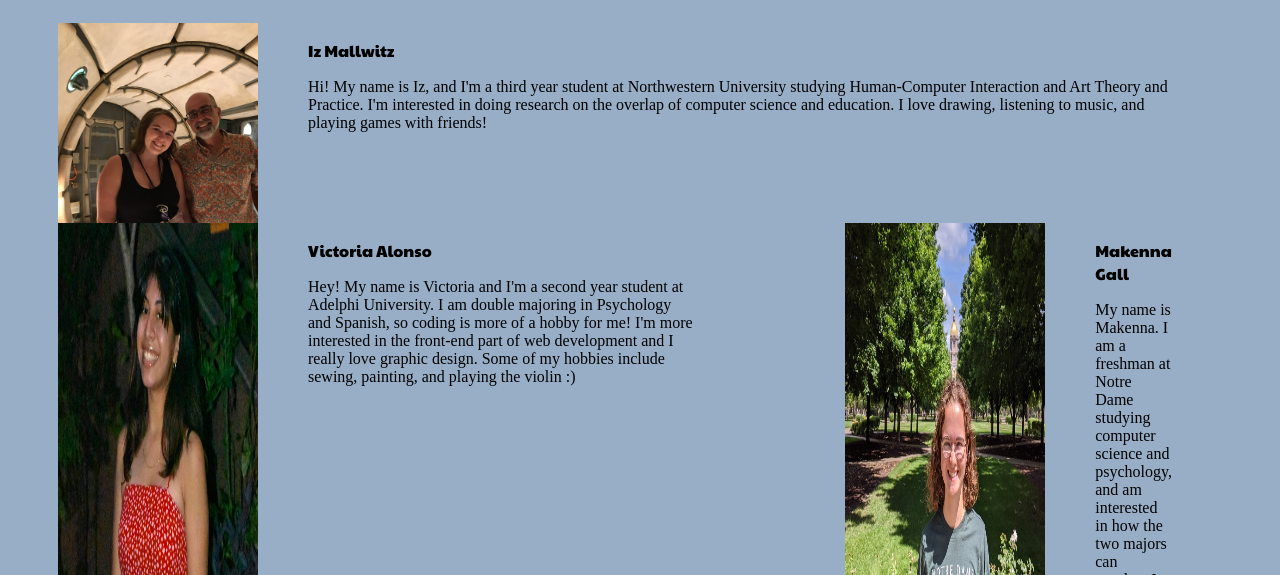
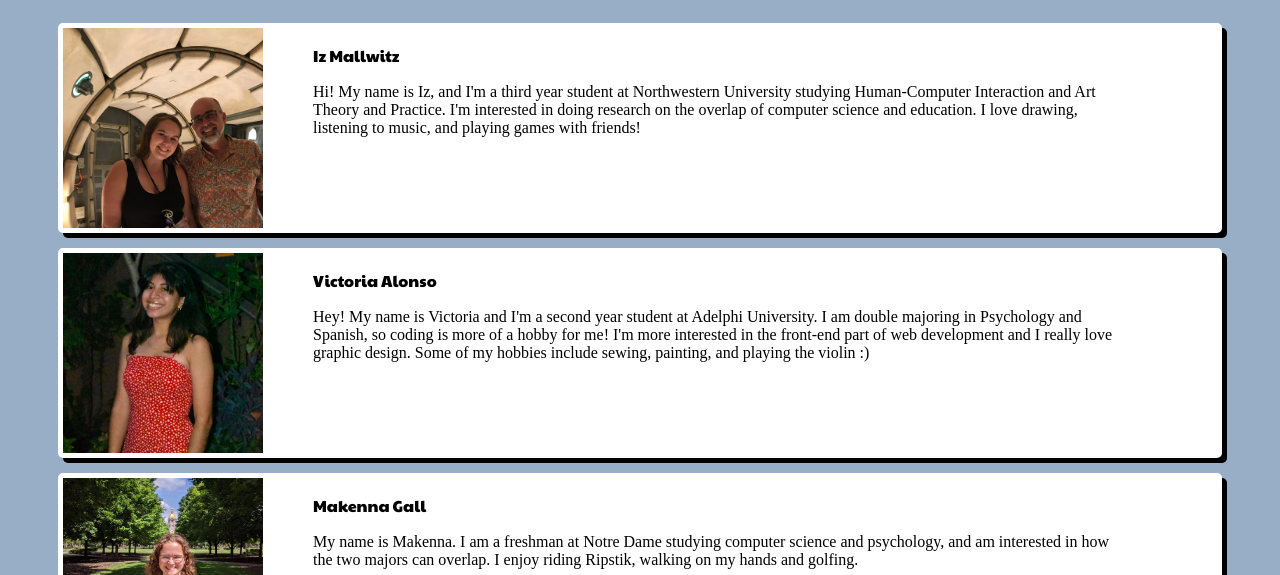
Before and after one commit to imallwitz/EDUCandidate, a plain HTML site: page contact.html in a window 1280 px wide. Shown: the part 225-800 px from the top of the page. Drawn offline with Linux system fonts and the light colour scheme.

Commit message:
fix contact page

```diff
--- a/contact.html
+++ b/contact.html
@@ -40,7 +40,7 @@
         I'm more interested in the front-end part of web development and I really love graphic design.
         Some of my hobbies include sewing, painting, and playing the violin :) </p>
       </div>
-      <div>
+    </div>
     <div class="about-block">
       <img class='about-pic' src="Makenna_pic.jpg">
       <div class="about-text-block">
--- a/styles.css
+++ b/styles.css
@@ -179,6 +179,10 @@ h1 {
   font-family: "Open Sans", sans-serif;
 }
 
+.upcoming-block {
+  margin-bottom: 50px;
+}
+
 
 /* mission page */
 
@@ -228,6 +232,12 @@ h2 {
 .about-block {
   display: flex;
   margin-left: 50px;
+  border: 5px solid white;
+  border-radius: 5px;
+  margin-bottom: 15px;
+  margin-right: 50px;
+  background-color: white;
+  box-shadow: 5px 5px;
 }
 
 .about-text-block {
```
Lines whose indentation alone changed are shown as unchanged.
